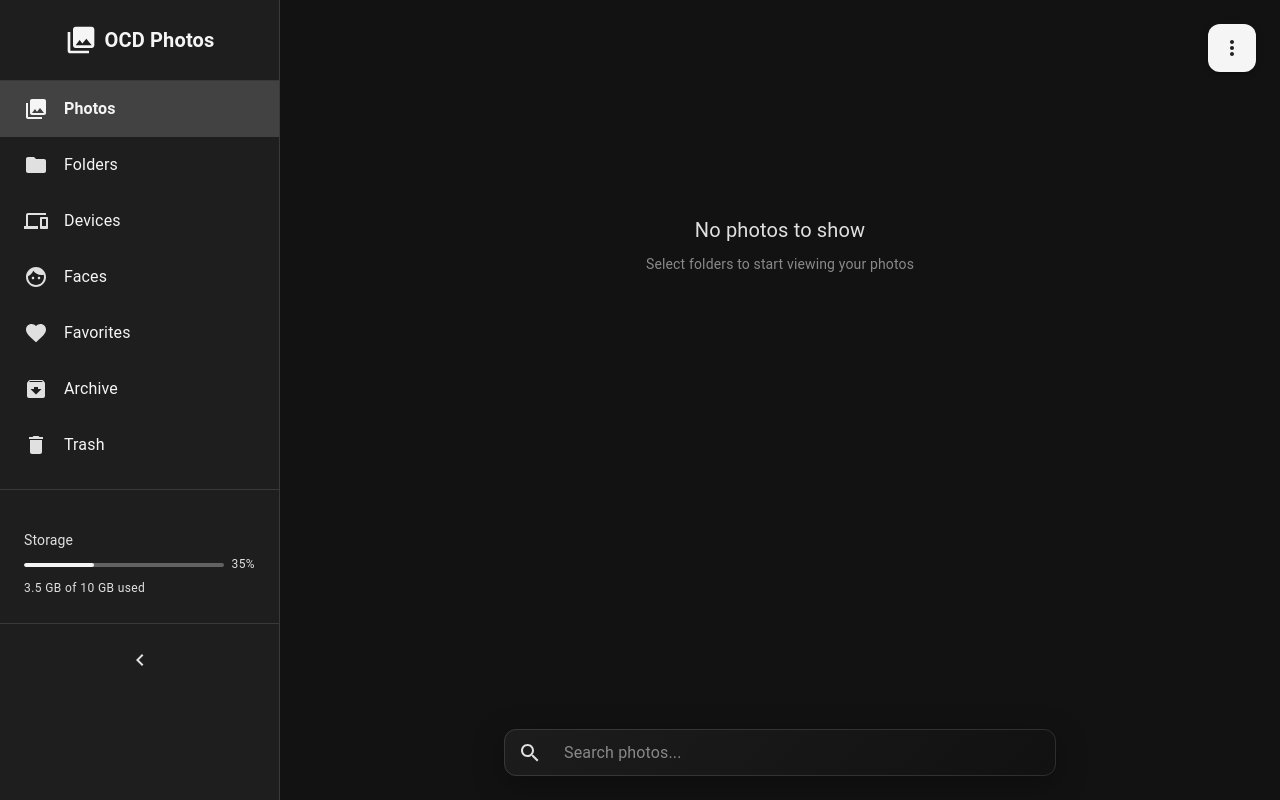
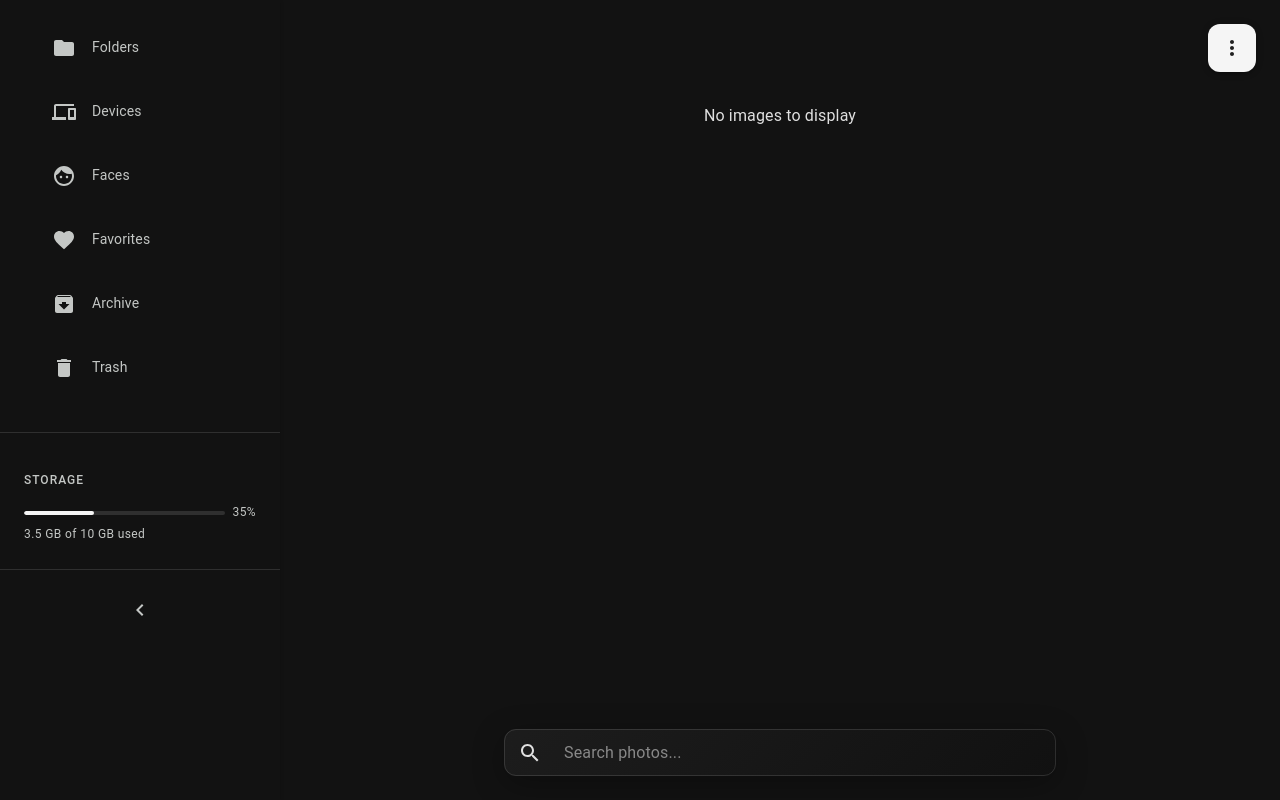
Before and after one commit to charan-sai1/OCD, a React (Vite) app in the folder apps/desktop/: page / in a window 1280 px wide. Built offline with nearby package versions, Linux system fonts and the light colour scheme.

Commit message:
refactor: Update sidebar to use Drawer component and enhance UI with Material Design 3

```diff
--- a/apps/desktop/src/App.tsx
+++ b/apps/desktop/src/App.tsx
@@ -22,7 +22,7 @@ import "./styles/animations.css";
 
 // Lazy load components for better initial bundle size
 const Sidebar = lazy(() => import("./components/Sidebar"));
-const PhotoGrid = lazy(() => import("./components/PhotoGrid"));
+const ResponsivePhotoGrid = lazy(() => import("./components/ResponsivePhotoGrid"));
 const FolderView = lazy(() => import("./components/FolderView"));
 const DeviceBrowser = lazy(() => import("./components/DeviceBrowser"));
 const FolderManagementDialog = lazy(() => import("./components/FolderManagementDialog"));
@@ -642,15 +642,13 @@ function App() {
   return (
     <ThemeProvider theme={theme}>
       <CssBaseline />
-      <Box sx={{ display: "flex", minHeight: "100vh" }}>
-        {/* Fixed Sidebar */}
+      <Box sx={{ display: "flex", height: "100vh", overflow: "hidden" }}>
+        {/* Sidebar */}
         <Box
           sx={{
-            position: "fixed",
-            left: 0,
-            top: 0,
-            height: "100vh",
-            zIndex: 1000,
+            width: isSidebarCollapsed ? "80px" : "280px",
+            flexShrink: 0,
+            transition: "width 0.3s ease",
           }}
         >
           <Sidebar
@@ -661,30 +659,26 @@ function App() {
           />
         </Box>
 
-        {/* Main Content with left margin to account for fixed sidebar */}
+        {/* Main Content */}
         <Box
           sx={{
             flex: 1,
-            marginLeft: isSidebarCollapsed ? "80px" : "280px",
             display: "flex",
             flexDirection: "column",
-            transition: "margin-left 0.3s ease",
+            overflow: "hidden",
           }}
         >
-          {/* Photo Grid */}
+          {/* Scrollable Content */}
           <Box sx={{ flex: 1, padding: 3, paddingTop: 2, overflowY: "auto" }}>
              <Suspense fallback={
                <Box sx={{ display: "flex", justifyContent: "center", alignItems: "center", height: "60vh" }}>
                  <CircularProgress size={60} />
                </Box>
              }>
-               {selectedSection === "photos" ? (
-                 <PhotoGrid
-                   images={images}
-                   directoryPaths={directoryPaths}
-                   imageSize={imageSize}
-                   isLoadingImages={isLoadingImages}
-                 />
+                {selectedSection === "photos" ? (
+                  <ResponsivePhotoGrid
+                    images={images}
+                  />
               ) : selectedSection === "folders" ? (
               <FolderView
                 directoryPaths={directoryPaths}
--- a/apps/desktop/src/components/PhotoGrid.tsx
+++ /dev/null
@@ -1,119 +0,0 @@
-import React, { memo } from "react";
-import Box from "@mui/material/Box";
-import Typography from "@mui/material/Typography";
-import { useTheme } from "@mui/material/styles";
-import ResponsivePhotoGrid from "./ResponsivePhotoGrid";
-import "../styles/animations.css";
-
-interface PhotoGridProps {
-  images: string[];
-  directoryPaths: string[];
-  imageSize: number; // Kept for backward compatibility, not used in new responsive grid
-  isLoadingImages?: boolean;
-  onImageClick?: (imagePath: string) => void;
-}
-
-const PhotoGrid: React.FC<PhotoGridProps> = memo(({
-  images,
-  directoryPaths,
-  imageSize,
-  isLoadingImages = false,
-  onImageClick,
-}) => {
-  const theme = useTheme();
-
-  // Keep imageSize for backward compatibility (not used in responsive grid)
-  void imageSize;
-
-  const renderLoading = () => (
-    <Box
-      className="anim-fade-in"
-      sx={{
-        display: 'flex',
-        alignItems: 'center',
-        justifyContent: 'center',
-        minHeight: '200px'
-      }}
-    >
-      <Typography variant="body1" sx={{ color: 'text.secondary' }}>
-        Loading images...
-      </Typography>
-    </Box>
-  );
-
-  const renderEmpty = () => (
-    <Box
-      sx={{
-        display: "flex",
-        flexDirection: "column",
-        alignItems: "center",
-        justifyContent: "center",
-        minHeight: "60vh",
-        textAlign: "center",
-      }}
-    >
-      <Typography variant="h6" sx={{ color: theme.palette.text.secondary, marginBottom: 1 }}>
-        No photos to show
-      </Typography>
-      <Typography variant="body2" sx={{ color: theme.palette.text.disabled, marginBottom: 3 }}>
-        Select folders to start viewing your photos
-      </Typography>
-    </Box>
-  );
-
-  const renderNoImages = () => (
-    <Box
-      sx={{
-        display: "flex",
-        flexDirection: "column",
-        alignItems: "center",
-        justifyContent: "center",
-        minHeight: "40vh",
-        textAlign: "center",
-      }}
-    >
-      <Typography variant="body1" sx={{ color: theme.palette.text.secondary }}>
-        No images found in selected folders
-      </Typography>
-    </Box>
-  );
-
-
-
-  const renderContent = () => {
-    if (images.length === 0 && directoryPaths.length > 0 && isLoadingImages) {
-      return renderLoading();
-    }
-    if (images.length === 0 && directoryPaths.length === 0) {
-      return renderEmpty();
-    }
-    if (images.length === 0 && directoryPaths.length > 0) {
-      return renderNoImages();
-    }
-    // Use responsive virtualized grid for better performance and responsive layout
-    return (
-      <Box className="anim-fade-in-up" sx={{ height: '100%' }}>
-        <ResponsivePhotoGrid
-          images={images}
-          onImageClick={onImageClick}
-          thumbnailSize={64} // Fixed 64px as user requested
-          gap={8}
-        />
-      </Box>
-    );
-  };
-
-  return (
-    <Box sx={{
-      minHeight: '100%',
-      width: '100%',
-      overflow: 'visible'
-    }}>
-      {renderContent()}
-    </Box>
-  );
-});
-
-PhotoGrid.displayName = 'PhotoGrid';
-
-export default PhotoGrid;
--- a/apps/desktop/src/components/ResponsivePhotoGrid.tsx
+++ b/apps/desktop/src/components/ResponsivePhotoGrid.tsx
@@ -19,21 +19,6 @@ const ResponsivePhotoGrid: React.FC<ResponsivePhotoGridProps> = memo(({
   const gridRef = useRef<HTMLDivElement>(null);
   const [visibleRange, setVisibleRange] = useState({ start: 0, end: 50 });
   const [containerWidth, setContainerWidth] = useState(0);
-
-  // Safety check
-  if (!images || images.length === 0) {
-    return (
-      <Box sx={{
-        display: 'flex',
-        alignItems: 'center',
-        justifyContent: 'center',
-        minHeight: '200px',
-        color: 'text.secondary'
-      }}>
-        No images to display
-      </Box>
-    );
-  }
 
   // Calculate how many items fit per row based on container width
   const itemsPerRow = useMemo(() => {
@@ -103,13 +88,28 @@ const ResponsivePhotoGrid: React.FC<ResponsivePhotoGridProps> = memo(({
     return totalRows * (thumbnailSize + gap) - gap; // Subtract last gap
   }, [images.length, itemsPerRow, thumbnailSize, gap]);
 
+  // Safety check - must be after all hooks
+  if (!images || images.length === 0) {
+    return (
+      <Box sx={{
+        display: 'flex',
+        alignItems: 'center',
+        justifyContent: 'center',
+        minHeight: '200px',
+        color: 'text.secondary'
+      }}>
+        No images to display
+      </Box>
+    );
+  }
+
   return (
     <Box
       ref={gridRef}
       sx={{
         width: '100%',
         height: '100%',
-        overflow: 'auto',
+        overflow: 'visible',
         position: 'relative'
       }}
     >
--- a/apps/desktop/src/components/Sidebar.tsx
+++ b/apps/desktop/src/components/Sidebar.tsx
@@ -1,6 +1,7 @@
  import React from "react";
  import Box from "@mui/material/Box";
  import Typography from "@mui/material/Typography";
+ import Drawer from "@mui/material/Drawer";
  import List from "@mui/material/List";
  import ListItem from "@mui/material/ListItem";
  import ListItemButton from "@mui/material/ListItemButton";
@@ -9,7 +10,6 @@ import ListItemText from "@mui/material/ListItemText";
  import Divider from "@mui/material/Divider";
  import IconButton from "@mui/material/IconButton";
  import {
-  PhotoLibrary as PhotoLibraryIcon,
    Folder as FolderIcon,
    Favorite as FavoriteIcon,
    Delete as DeleteIcon,
@@ -33,7 +33,6 @@ const Sidebar: React.FC<SidebarProps> = ({
   onToggleSidebar,
 }) => {
   const menuItems = [
-    { id: "photos", label: "Photos", icon: PhotoLibraryIcon },
     { id: "folders", label: "Folders", icon: FolderIcon },
     { id: "devices", label: "Devices", icon: DevicesIcon },
     { id: "faces", label: "Faces", icon: FaceIcon },
@@ -43,98 +42,60 @@ const Sidebar: React.FC<SidebarProps> = ({
   ];
 
   return (
-    <Box
+    <Drawer
+      variant="permanent"
       sx={{
         width: collapsed ? 80 : 280,
-        height: "100vh",
-        backgroundColor: "background.paper",
-        borderRight: "1px solid",
-        borderColor: "divider",
-        display: "flex",
-        flexDirection: "column",
-        transition: "width 0.3s ease",
+        flexShrink: 0,
+        '& .MuiDrawer-paper': {
+          width: collapsed ? 80 : 280,
+          boxSizing: 'border-box',
+          backgroundColor: 'background.default',
+          borderRadius: collapsed ? '0 16px 16px 0' : 0,
+          transition: 'width 0.3s ease, border-radius 0.3s ease',
+        },
       }}
     >
-      {/* Logo/Brand */}
-      <Box
-        sx={{
-          padding: collapsed ? 2 : 3,
-          borderBottom: "1px solid",
-          borderColor: "divider",
-          display: "flex",
-          justifyContent: "center",
-        }}
-      >
-        <Box
-          sx={{ display: "flex", alignItems: "center", gap: collapsed ? 0 : 1 }}
-        >
-          <PhotoLibraryIcon
-            sx={{
-              fontSize: collapsed ? 28 : 32,
-              color: "primary.main",
-            }}
-          />
-          {!collapsed && (
-            <Typography
-              variant="h6"
-              sx={{
-                fontWeight: 600,
-                color: "text.primary",
-              }}
-            >
-              OCD Photos
-            </Typography>
-          )}
-        </Box>
-      </Box>
+
 
       {/* Navigation Menu */}
       <Box sx={{ flex: 1, overflowY: "auto" }}>
-        <List sx={{ padding: 0 }}>
+        <List sx={{ padding: collapsed ? '8px 0' : '16px 0' }}>
           {menuItems.map((item) => {
             const IconComponent = item.icon;
             return (
-              <ListItem key={item.id} disablePadding>
+              <ListItem key={item.id} disablePadding sx={{ paddingX: collapsed ? 1 : 2 }}>
                 <ListItemButton
                   selected={selectedSection === item.id}
                   onClick={() => onSectionChange(item.id)}
                   sx={{
-                    paddingX: collapsed ? 2.5 : 3,
-                    paddingY: 1.5,
+                    minHeight: 56,
+                    paddingX: collapsed ? 1.5 : 3,
+                    paddingY: 1,
                     justifyContent: collapsed ? "center" : "flex-start",
-                    "&.Mui-selected": {
-                      backgroundColor: "action.selected",
-                      "&:hover": {
-                        backgroundColor: "action.selected",
-                      },
-                    },
+                    borderRadius: 28,
+                    margin: '4px 12px',
+                    gap: collapsed ? 0 : 2,
                   }}
                 >
                   <ListItemIcon
                     sx={{
-                      minWidth: collapsed ? "auto" : 40,
+                      minWidth: collapsed ? "auto" : 24,
                       justifyContent: collapsed ? "center" : "flex-start",
                       width: collapsed ? "100%" : "auto",
+                      color: selectedSection === item.id ? "surfaceTint" : "onSurfaceVariant",
                     }}
                   >
-                    <IconComponent
-                      sx={{
-                        color:
-                          selectedSection === item.id
-                            ? "primary.main"
-                            : "text.secondary",
-                      }}
-                    />
+                    <IconComponent />
                   </ListItemIcon>
                   {!collapsed && (
                     <ListItemText
                       primary={item.label}
                       primaryTypographyProps={{
-                        fontWeight: selectedSection === item.id ? 600 : 400,
-                        color:
-                          selectedSection === item.id
-                            ? "primary.main"
-                            : "text.primary",
+                        fontWeight: selectedSection === item.id ? 500 : 400,
+                        color: selectedSection === item.id ? "surfaceTint" : "onSurfaceVariant",
+                        fontSize: '0.875rem',
+                        lineHeight: 1.25,
                       }}
                     />
                   )}
@@ -144,12 +105,23 @@ const Sidebar: React.FC<SidebarProps> = ({
           })}
         </List>
 
-        <Divider sx={{ marginY: 2 }} />
+        <Divider sx={{ marginY: 2, borderColor: "rgba(255, 255, 255, 0.12)" }} />
 
         {/* Storage Info */}
         {!collapsed && (
           <Box sx={{ padding: 3 }}>
-            <Typography variant="body2" color="text.secondary" gutterBottom>
+            <Typography
+              variant="body2"
+              sx={{
+                color: "onSurfaceVariant",
+                fontWeight: 500,
+                fontSize: '0.75rem',
+                lineHeight: 1.333,
+                textTransform: 'uppercase',
+                letterSpacing: '0.083em',
+                marginBottom: 2,
+              }}
+            >
               Storage
             </Typography>
             <Box sx={{ display: "flex", alignItems: "center", gap: 1 }}>
@@ -157,7 +129,7 @@ const Sidebar: React.FC<SidebarProps> = ({
                 sx={{
                   flex: 1,
                   height: 4,
-                  backgroundColor: "action.disabled",
+                  backgroundColor: "rgba(255, 255, 255, 0.12)",
                   borderRadius: 2,
                   overflow: "hidden",
                 }}
@@ -166,16 +138,31 @@ const Sidebar: React.FC<SidebarProps> = ({
                   sx={{
                     width: "35%",
                     height: "100%",
-                    backgroundColor: "primary.main",
+                    backgroundColor: "surfaceTint",
                     borderRadius: 2,
                   }}
                 />
               </Box>
-              <Typography variant="caption" color="text.secondary">
+              <Typography
+                variant="caption"
+                sx={{
+                  color: "onSurfaceVariant",
+                  fontSize: '0.75rem',
+                  lineHeight: 1.333,
+                }}
+              >
                 35%
               </Typography>
             </Box>
-            <Typography variant="caption" color="text.secondary">
+            <Typography
+              variant="caption"
+              sx={{
+                color: "onSurfaceVariant",
+                fontSize: '0.75rem',
+                lineHeight: 1.333,
+                marginTop: 1,
+              }}
+            >
               3.5 GB of 10 GB used
             </Typography>
           </Box>
@@ -184,9 +171,9 @@ const Sidebar: React.FC<SidebarProps> = ({
         {/* Collapse/Expand Button */}
         <Box
           sx={{
-            padding: collapsed ? 1 : 2,
+            padding: collapsed ? '12px 8px' : '16px 12px',
             borderTop: "1px solid",
-            borderColor: "divider",
+            borderColor: "rgba(255, 255, 255, 0.12)",
             display: "flex",
             justifyContent: "center",
           }}
@@ -194,9 +181,11 @@ const Sidebar: React.FC<SidebarProps> = ({
           <IconButton
             onClick={onToggleSidebar}
             sx={{
-              color: "text.secondary",
+              color: "onSurfaceVariant",
+              borderRadius: 16,
+              padding: 1.5,
               "&:hover": {
-                backgroundColor: "action.hover",
+                backgroundColor: "rgba(245, 245, 245, 0.04)",
               },
               transform: collapsed ? "rotate(180deg)" : "rotate(0deg)",
               transition: "transform 0.3s ease",
@@ -206,7 +195,7 @@ const Sidebar: React.FC<SidebarProps> = ({
           </IconButton>
         </Box>
       </Box>
-    </Box>
+    </Drawer>
   );
 };
 
--- a/apps/desktop/src/theme.ts
+++ b/apps/desktop/src/theme.ts
@@ -1,4 +1,20 @@
 import { createTheme } from '@mui/material/styles';
+
+// Extend the theme to include Material Design 3 color tokens
+declare module '@mui/material/styles' {
+  interface Palette {
+    surfaceContainerLow: string;
+    surfaceContainerLowest: string;
+    onSurfaceVariant: string;
+    surfaceTint: string;
+  }
+  interface PaletteOptions {
+    surfaceContainerLow?: string;
+    surfaceContainerLowest?: string;
+    onSurfaceVariant?: string;
+    surfaceTint?: string;
+  }
+}
 
 export const theme = createTheme({
   palette: {
@@ -17,6 +33,11 @@ export const theme = createTheme({
       primary: '#f5f5f5',
       secondary: '#e0e0e0',
     },
+    // Material Design 3 color tokens
+    surfaceContainerLow: '#1e1e1e',
+    surfaceContainerLowest: '#121212',
+    onSurfaceVariant: '#c4c7c5',
+    surfaceTint: '#f5f5f5',
   },
   typography: {
     fontFamily: '"Roboto", "Helvetica", "Arial", sans-serif',
@@ -64,5 +85,39 @@ export const theme = createTheme({
         },
       },
     },
+    MuiDrawer: {
+      styleOverrides: {
+        root: {
+          '& .MuiDrawer-paper': {
+            backgroundColor: '#1e1e1e',
+            borderRadius: '0 16px 16px 0',
+            border: 'none',
+            boxShadow: '0px 1px 4px 0px rgba(0, 0, 0, 0.12), 0px 1px 2px 0px rgba(0, 0, 0, 0.08)',
+          },
+        },
+      },
+    },
+    MuiListItemButton: {
+      styleOverrides: {
+        root: {
+          borderRadius: 28,
+          margin: '4px 12px',
+          padding: '8px 12px',
+          '&.Mui-selected': {
+            backgroundColor: 'rgba(245, 245, 245, 0.08)',
+            '&:hover': {
+              backgroundColor: 'rgba(245, 245, 245, 0.12)',
+            },
+            '& .MuiListItemText-primary': {
+              color: '#f5f5f5',
+              fontWeight: 500,
+            },
+          },
+          '&:hover': {
+            backgroundColor: 'rgba(245, 245, 245, 0.04)',
+          },
+        },
+      },
+    },
   },
 });
```
Also changed, not shown: 1 other file (tests, documents, lock files or other folders). Lines whose indentation alone changed are shown as unchanged.
